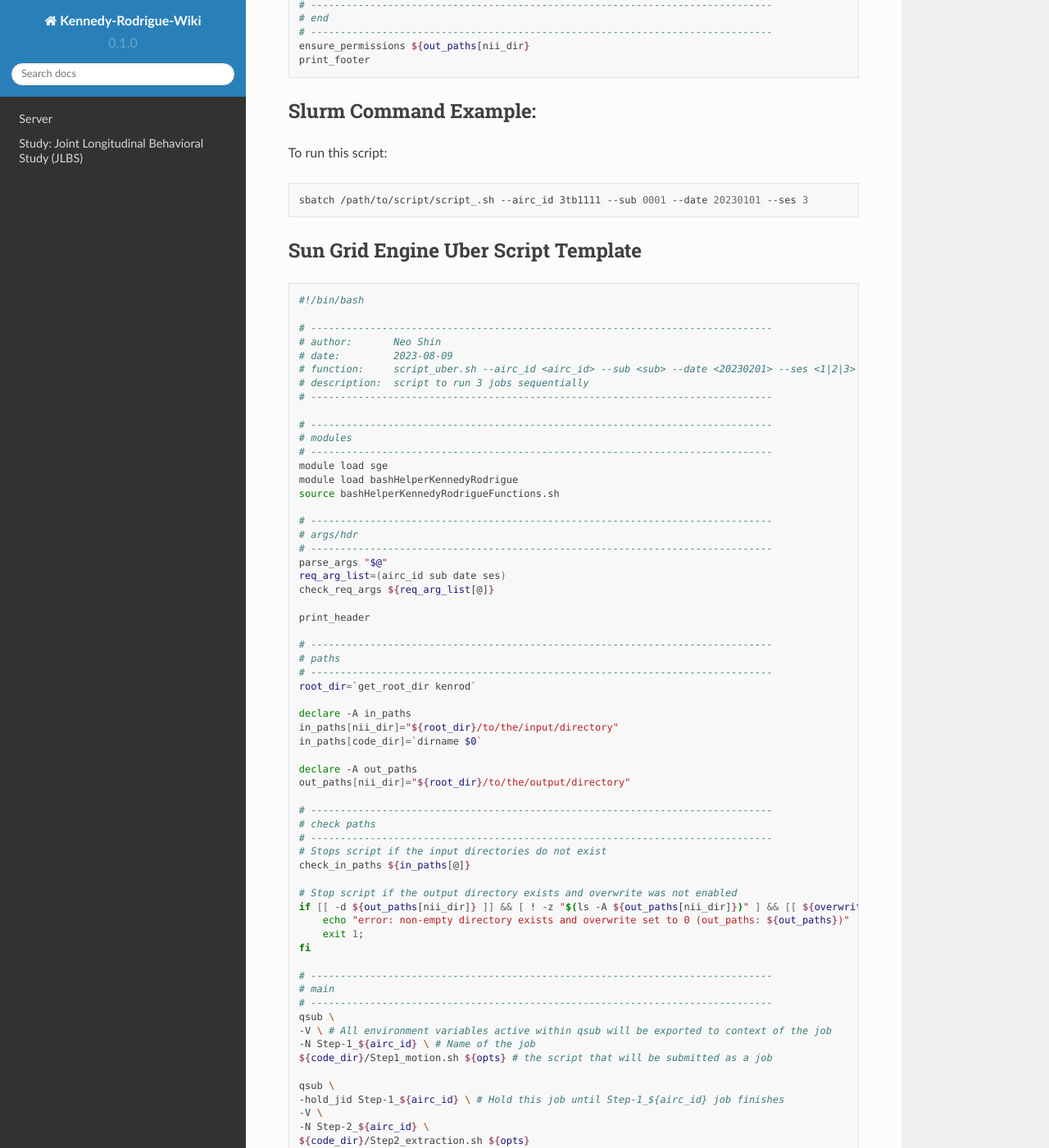
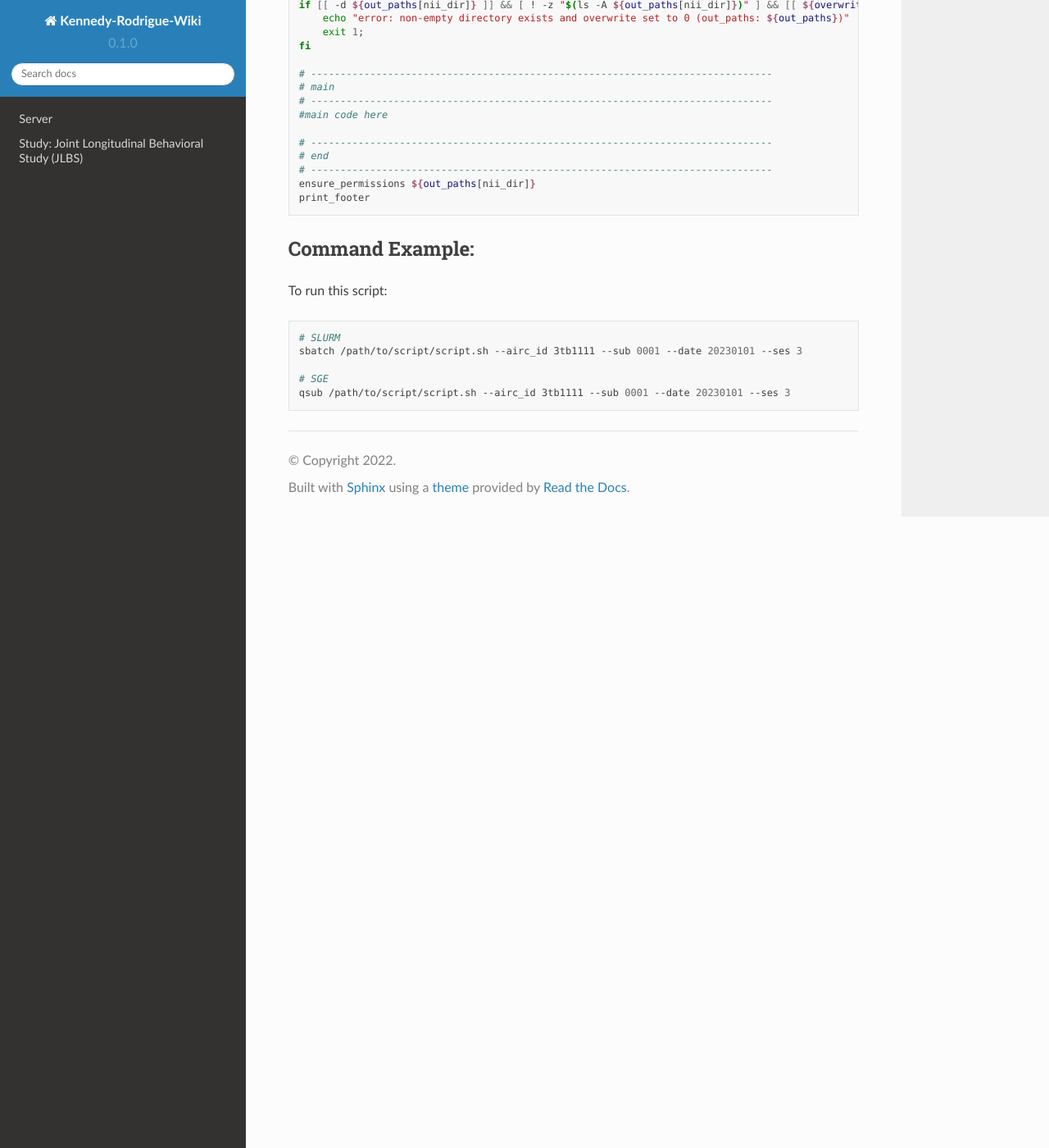
Before and after one commit to marcihorn/kennedy-rodrigue-wiki, a Sphinx documentation site: the page built from docs/source/server/docs/ParallelTemplates.rst, in a window 1280 px wide and 1400 px high, scrolled down 1424 px. Shown: the whole window at 82% size. Built offline with Sphinx 7.4.7 and the Read the Docs theme 2.0.0, drawn with Linux system fonts in a browser that asks for light colours; some of the changed text lies outside the part shown.

Commit message:
Update ParallelTemplates.rst

```diff
--- a/docs/source/server/docs/ParallelTemplates.rst
+++ b/docs/source/server/docs/ParallelTemplates.rst
@@ -17,13 +17,14 @@
     # ------------------------------------------------------------------------------
     # author:       Neo Shin
     # date:         2023-08-09
-    # function:     script_.sh --airc_id <airc_id> --sub <sub> --date <20230201> --ses <1|2|3>
-    # description:  script to run through slurm
+    # function:     script.sh --airc_id <airc_id> --sub <sub> --date <20230201> --ses <1|2|3>
+    # description:  script to run through slurm or SGE
     # ------------------------------------------------------------------------------
 
     # ------------------------------------------------------------------------------
-    # slurm settings
+    # SLURM or SGE settings here
     # ------------------------------------------------------------------------------
+    # SLURM settings
     #SBATCH --nodes=1
     #SBATCH --ntasks=1
     #SBATCH --cpus-per-task=1        # can be increased if needed
@@ -75,110 +85,23 @@
     # ------------------------------------------------------------------------------
     # main
     # ------------------------------------------------------------------------------
-    fslmerge something something
+    #main code here
 
     # ------------------------------------------------------------------------------
     # end
     # ------------------------------------------------------------------------------
-    ensure_permissions ${out_paths[nii_dir}
+    ensure_permissions ${out_paths[nii_dir]}
     print_footer
 
-Slurm Command Example:
+Command Example:
 -----------------
 
 To run this script:
 
 .. code:: bash
 
-    sbatch /path/to/script/script_.sh --airc_id 3tb1111 --sub 0001 --date 20230101 --ses 3
+    # SLURM
+    sbatch /path/to/script/script.sh --airc_id 3tb1111 --sub 0001 --date 20230101 --ses 3
 
-.. _sungrid_script:
-
-Sun Grid Engine Uber Script Template
------------------
-
-.. code:: bash
-
-    #!/bin/bash
-
-    # ------------------------------------------------------------------------------
-    # author:       Neo Shin
-    # date:         2023-08-09
-    # function:     script_uber.sh --airc_id <airc_id> --sub <sub> --date <20230201> --ses <1|2|3>
-    # description:  script to run 3 jobs sequentially
-    # ------------------------------------------------------------------------------
-
-    # ------------------------------------------------------------------------------
-    # modules
-    # ------------------------------------------------------------------------------
-    module load sge
-    module load bashHelperKennedyRodrigue
-    source bashHelperKennedyRodrigueFunctions.sh
-
-    # ------------------------------------------------------------------------------
-    # args/hdr
-    # ------------------------------------------------------------------------------
-    parse_args "$@"
-    req_arg_list=(airc_id sub date ses)
-    check_req_args ${req_arg_list[@]}
-
-    print_header
-
-    # ------------------------------------------------------------------------------
-    # paths
-    # ------------------------------------------------------------------------------
-    root_dir=`get_root_dir kenrod`
-
-    declare -A in_paths
-    in_paths[nii_dir]="${root_dir}/to/the/input/directory"
-    in_paths[code_dir]=`dirname $0`
-
-    declare -A out_paths
-    out_paths[nii_dir]="${root_dir}/to/the/output/directory"
-
-    # ------------------------------------------------------------------------------
-    # check paths
-    # ------------------------------------------------------------------------------
-    # Stops script if the input directories do not exist
-    check_in_paths ${in_paths[@]}
-
-    # Stop script if the output directory exists and overwrite was not enabled
-    if [[ -d ${out_paths[nii_dir]} ]] && [ ! -z "$(ls -A ${out_paths[nii_dir]})" ] && [[ ${overwrite} -eq 0 ]]; then
-        echo "error: non-empty directory exists and overwrite set to 0 (out_paths: ${out_paths})"
-        exit 1;
-    fi
-
-    # ------------------------------------------------------------------------------
-    # main
-    # ------------------------------------------------------------------------------
-    qsub \
-    -V \ # All environment variables active within qsub will be exported to context of the job
-    -N Step-1_${airc_id} \ # Name of the job
-    ${code_dir}/Step1_motion.sh ${opts} # the script that will be submitted as a job
-
-    qsub \
-    -hold_jid Step-1_${airc_id} \ # Hold this job until Step-1_${airc_id} job finishes
-    -V \
-    -N Step-2_${airc_id} \
-    ${code_dir}/Step2_extraction.sh ${opts}
-
-    qsub \
-    -hold_jid Step-2_${airc_id} \ # Hold this job until Step-2_${airc_id} job finishes
-    -V \
-    -N convert-mri_step-3_airc-id-${airc_id} \
-    ${code_dir}/Step3_ect.sh ${opts}
-
-SGE Command Example:
------------------
-
-To run this uber script:
-
-.. code:: bash
-
-    bash /path/to/script/script_uber.sh --airc_id 3tb1111 --sub 0001 --date 20230101 --ses 3
-
-or if you want to run individual scripts:
-
-.. code:: bash
-
-    qsub /path/to/script/Step1_motion.sh --airc_id 3tb1111 --sub 0001 --date 20230101 --ses 3
+    # SGE
+    qsub /path/to/script/script.sh --airc_id 3tb1111 --sub 0001 --date 20230101 --ses 3
```
Also changed, not shown: other parts of docs/source/server/docs/ParallelTemplates.rst (+13 -4 lines).
